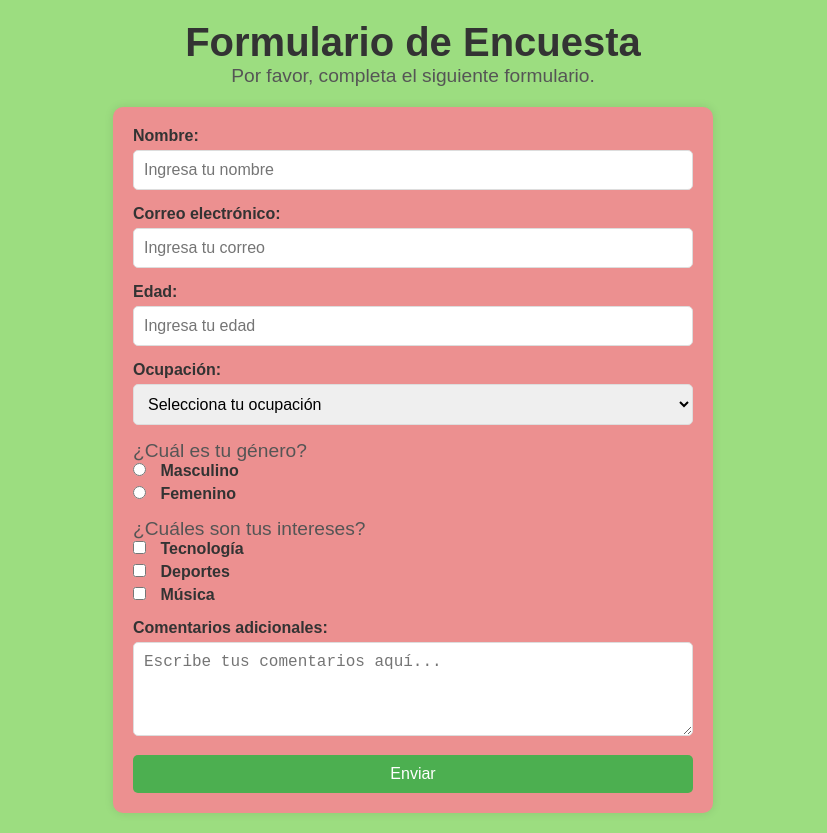
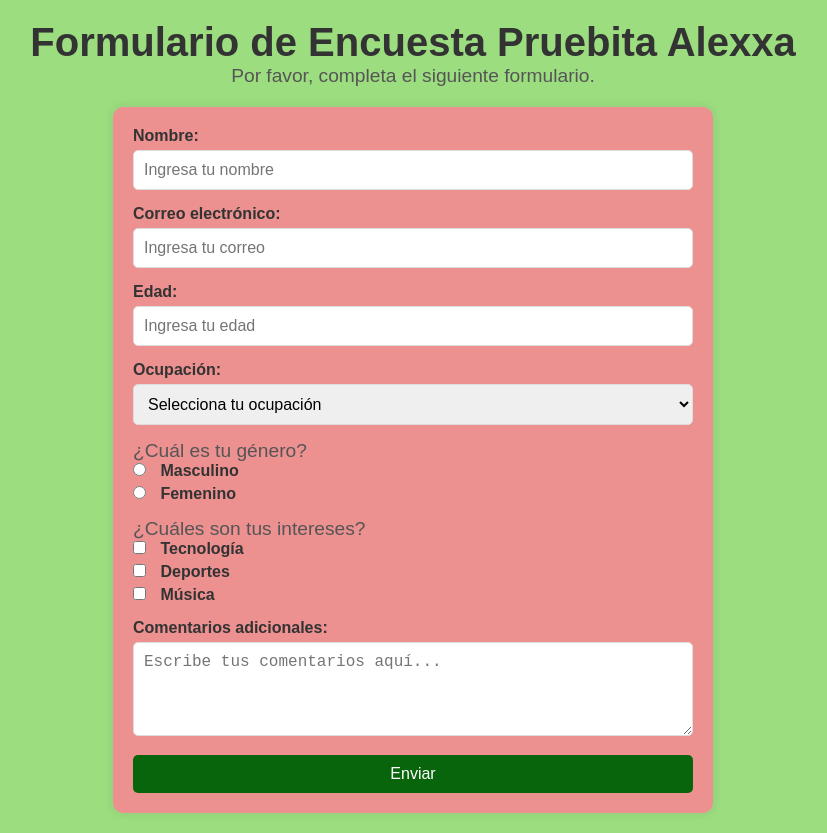
Before and after one commit to ALEXXA2303/alexa, a plain HTML site: page index.html in a window 1280 px wide. Shown: the whole page, without its empty margins (227-1054 px from the left). Drawn offline with Linux system fonts and the light colour scheme.

Commit message:
barra enviar

```diff
--- a/index.html
+++ b/index.html
@@ -8,7 +8,7 @@
 </head>
 <body>
   <header>
-    <h1 id="title">Formulario de Encuesta</h1>
+    <h1 id="title">Formulario de Encuesta Pruebita Alexxa</h1>
     <p id="description">Por favor, completa el siguiente formulario.</p>
   </header>
 
--- a/styles.css
+++ b/styles.css
@@ -31,7 +31,7 @@
     margin: 0 auto;
     padding: 20px;
     border-radius: 10px;
-    box-shadow: 0 0 10px rgba(0, 0, 0, 0.1);
+    box-shadow: 0 0 10px rgba(31, 25, 25, 0.1);
   }
 
   .form-group {
@@ -70,7 +70,7 @@
     display: block;
     width: 100%;
     padding: 10px;
-    background-color: #4CAF50;
+    background-color: #09650c;
     color: white;
     border: none;
     border-radius: 5px;
```
